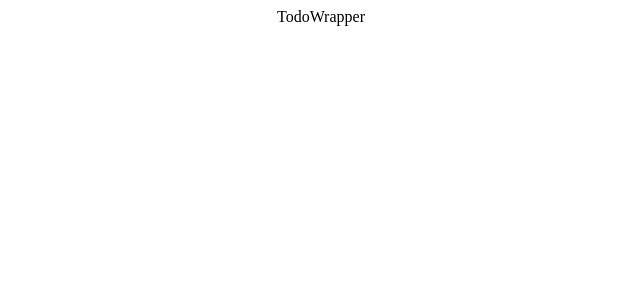
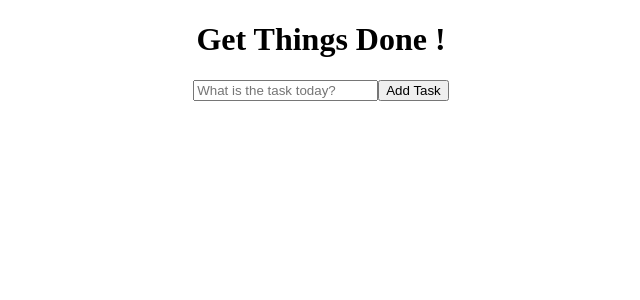
Before and after one commit to deleusec/react-todolist, a React (Create React App) app: page / in a window 1280 px wide. Shown: the top 300 px of the page, without its empty margins (319-959 px from the left). Built offline with nearby package versions, Linux system fonts and the light colour scheme.

Commit message:
add todo at list

```diff
--- a/src/components/Todo.js
+++ b/src/components/Todo.js
@@ -0,0 +1,16 @@
+import React from 'react'
+import { FontAwesomeIcon } from '@fortawesome/react-fontawesome'
+import { faPenToSquare } from '@fortawesome/free-solid-svg-icons'
+import { faTrash } from '@fortawesome/free-solid-svg-icons'
+
+export const Todo = ({task}) => {
+  return (
+    <div className='Todo'>
+        <p className={`${task.completed ? 'completed' : '' }`}>{task.task}</p>
+        <div>
+            <FontAwesomeIcon icon={faPenToSquare}/>
+            <FontAwesomeIcon icon={faTrash}/>
+        </div>
+    </div>
+  )
+}
--- a/src/components/TodoForm.js
+++ b/src/components/TodoForm.js
@@ -1,7 +1,21 @@
-import React from 'react'
+import React, { useState } from 'react'
 
-export const TodoForm = () => {
+export const TodoForm = ({addTodo}) => {
+
+    const [value, setValue] = useState("")
+
+    const handleSubmit = e => {
+        e.preventDefault();
+        addTodo(value);
+        setValue("")
+    }
+
   return (
-    <form>TodoForm</form>
+    <form className='TodoForm' onSubmit={handleSubmit}>
+        <input type="text" className='todo-input' value={value} placeholder='What is the task today?' onChange={(e) => {
+            setValue(e.target.value);
+        }}/>
+        <button type='submit' className='todo-btn'>Add Task</button>
+    </form>
   )
 }
--- a/src/components/TodoWrapper.js
+++ b/src/components/TodoWrapper.js
@@ -1,7 +1,28 @@
-import React from 'react'
+import React, { useState } from "react";
+import { TodoForm } from "./TodoForm";
+import { Todo } from "./Todo";
+import { v4 as uuidv4 } from "uuid";
+
+uuidv4();
 
 export const TodoWrapper = () => {
+  const [todos, setTodos] = useState([]);
+  const addTodo = (todo) => {
+    setTodos([
+      ...todos,
+      { id: uuidv4(), task: todo, completed: false, isEditing: false },
+    ]);
+  };
+
   return (
-    <div>TodoWrapper</div>
-  )
-}
+    <div className="TodoWrapper">
+      <h1>Get Things Done !</h1>
+      <TodoForm addTodo={addTodo} />
+      {todos.map((todo, index) => {
+        return(
+          <Todo task={todo} key={index} />
+        )
+      })}
+    </div>
+  );
+};
```
